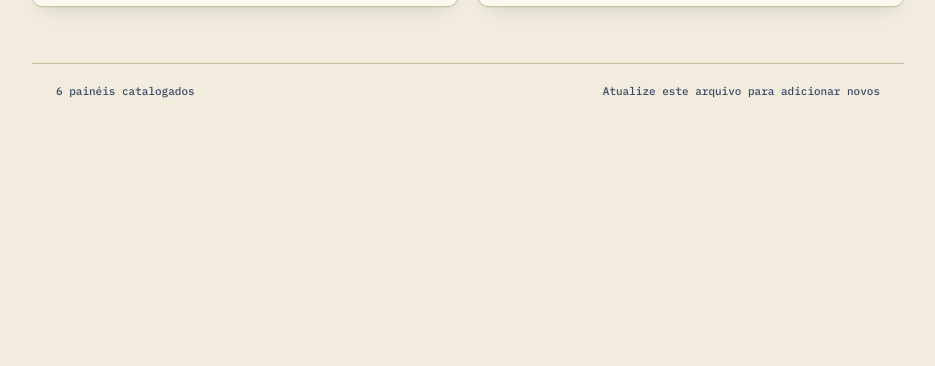
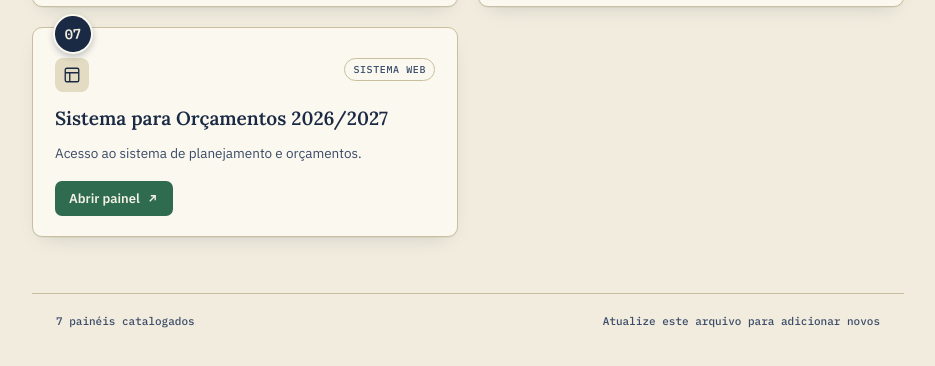
Before and after one commit to IRRMinas/Paineis, a plain HTML site: page index.html in a window 1280 px wide. Shown: the part 1066-1432 px from the top of the page, without its empty margins (172-1107 px from the left). Before the commit the page ends 1244 px from the top, so only its background shows below. Drawn offline with Linux system fonts and the light colour scheme.

Commit message:
Update index.html

```diff
--- a/index.html
+++ b/index.html
@@ -306,7 +306,7 @@
   <div class="search-box">
     <svg width="16" height="16" viewBox="0 0 24 24" fill="none" stroke="currentColor" stroke-width="2"><circle cx="11" cy="11" r="7"/><line x1="21" y1="21" x2="16.65" y2="16.65"/></svg>
     <input id="search" type="text" placeholder="Buscar painel por nome ou descrição...">
-    <span class="count-tag" id="count-tag">6 painéis</span>
+    <span class="count-tag" id="count-tag">7 painéis</span>
   </div>
 </div>
 
@@ -415,12 +415,29 @@
       </a>
     </article>
 
+    <!-- 07 -->
+    <article class="card" data-search="sistema para orçamentos 2026 2027 planejamento sola5">
+      <span class="badge">07</span>
+      <div class="card-top">
+        <div class="icon-wrap">
+          <svg width="18" height="18" viewBox="0 0 24 24" fill="none" stroke="currentColor" stroke-width="1.8"><rect x="3" y="3" width="18" height="18" rx="2"/><path d="M3 9h18M9 21V9"/></svg>
+        </div>
+        <span class="source-tag">Sistema Web</span>
+      </div>
+      <h2>Sistema para Orçamentos 2026/2027</h2>
+      <p>Acesso ao sistema de planejamento e orçamentos.</p>
+      <a class="open-btn" href="https://sola5.online/planejamento/login.php" target="_blank" rel="noopener">
+        Abrir painel
+        <svg viewBox="0 0 24 24" fill="none" stroke="currentColor" stroke-width="2.5"><path d="M7 17L17 7M9 7h8v8"/></svg>
+      </a>
+    </article>
+
   </div>
 
   <p class="empty-state" id="empty-state">Nenhum painel encontrado para essa busca.</p>
 
   <footer>
-    <span>6 painéis catalogados</span>
+    <span>7 painéis catalogados</span>
     <span>Atualize este arquivo para adicionar novos</span>
   </footer>
 </div>
```
